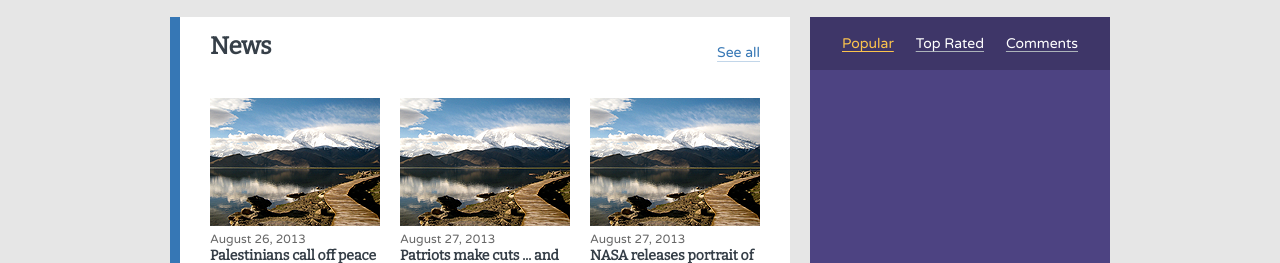
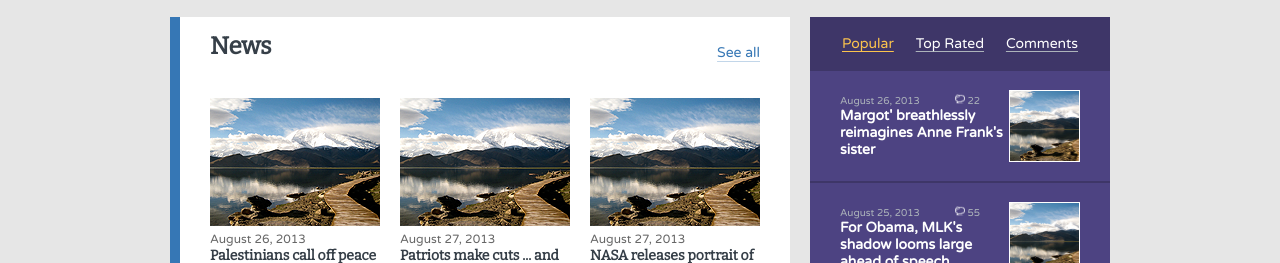
Before and after one commit to Petrina99/kenaz-web-page, a React (Vite) app: page / in a window 1280 px wide. Shown: the part 689-952 px from the top of the page. Built offline with nearby package versions, Linux system fonts and the light colour scheme.

Commit message:
made sidebar item component

```diff
--- a/src/components/sidebar/Sidebar.jsx
+++ b/src/components/sidebar/Sidebar.jsx
@@ -1,12 +1,17 @@
 import './styles/sidebar.scss';
 
-import { SidebarHeader } from './SidebarHeader';
+import { SidebarHeader, SidebarItem } from './';
+
+import { slideArray } from '../../const';
 
 export const Sidebar = () => {
 
     return (
         <aside className="sidebar">
             <SidebarHeader />
+            {slideArray.map((item) => {
+                return <SidebarItem item={item} key={item.tag} />
+            })}
         </aside>
     )
 }
--- a/src/components/sidebar/SidebarHeader.jsx
+++ b/src/components/sidebar/SidebarHeader.jsx
@@ -18,7 +18,7 @@ export const SidebarHeader = () => {
     }
 
     return (
-        <div className='sidebar-header-div'>
+        <header className='sidebar-header-div'>
             <p
                 title='popular'
                 className={isActive == 'popular' ? 'active-par' : ''}
@@ -40,6 +40,6 @@ export const SidebarHeader = () => {
             >
                 Comments
             </p>
-        </div>
+        </header>
     )
 }
--- /dev/null
+++ b/src/components/sidebar/SidebarItem.jsx
@@ -0,0 +1,22 @@
+import './styles/sidebarItem.scss';
+
+import commentIcon from '../../assets/comment-icon.svg';
+
+export const SidebarItem = ({ item }) => {
+    return (
+        <div className="sidebar-item">
+            <div className='sidebar-item-content'>
+                <div className='sidebar-item-text'>
+                    <div>
+                        <p>{item.date}</p>
+                        <p><img src={commentIcon} /> {item.commentsNum}</p>
+                    </div>
+                    <h3>{item.title}</h3>
+                </div>
+                <div className='sidebar-item-img'>
+                </div>
+            </div>
+
+        </div>
+    )
+}
--- a/src/components/sidebar/index.js
+++ b/src/components/sidebar/index.js
@@ -1,2 +1,3 @@
 export * from './Sidebar';
 export * from './SidebarHeader';
+export * from './SidebarItem';
--- /dev/null
+++ b/src/components/sidebar/styles/sidebarItem.scss
@@ -0,0 +1,61 @@
+@import '../../../scss/base/colors';
+@import '../../../scss/base/typography';
+@import '../../../scss/util/mixins';
+
+.sidebar-item {
+    height: 110px;
+    border-top: 1px solid $color-bg-sidebar-header;
+    border-bottom: 1px solid $color-bg-sidebar-header;
+    display: flex;
+    justify-content: center;
+    align-items: center;
+    cursor: pointer;
+
+    &:hover {
+        background-color: $color-bg-sidebar-header;
+    }
+
+    .sidebar-item-content {
+        width: 240px;
+        height: 70px;
+        display: flex;
+        align-self: center;
+
+        .sidebar-item-text {
+            width: 170px;
+            align-self: center;
+
+            div {
+                width: 140px;
+                display: flex;
+                justify-content: space-between;
+
+                p {
+                    align-self: center;
+                }
+
+                img {
+                    width: 10px;
+                    height: 10px;
+                }
+            }
+
+            p {
+                @include set-font($font-primary, normal, 10px, $font-color-four, 12px, 400);
+            }
+
+            h3 {
+                @include set-font($font-color-secondary, normal, 14px, $font-color-primary, 17px, 700);
+            }
+        }
+    }
+
+    .sidebar-item-img {
+        height: 70px;
+        width: 70px;
+        align-self: center;
+        border: 1px solid $font-color-primary;
+        background: url('../../../assets/category-image.svg');
+        background-size: cover;
+    }
+}
--- a/src/scss/base/_colors.scss
+++ b/src/scss/base/_colors.scss
@@ -7,6 +7,7 @@ $color-secondary: #4D4382;
 $font-color-primary: #FFFFFF;
 $font-color-secondary: #363F48;
 $font-color-third: #666666;
+$font-color-four: #ACB3BA;
 
 // article colors
 $color-bg-article: #FFFFFF;
```
